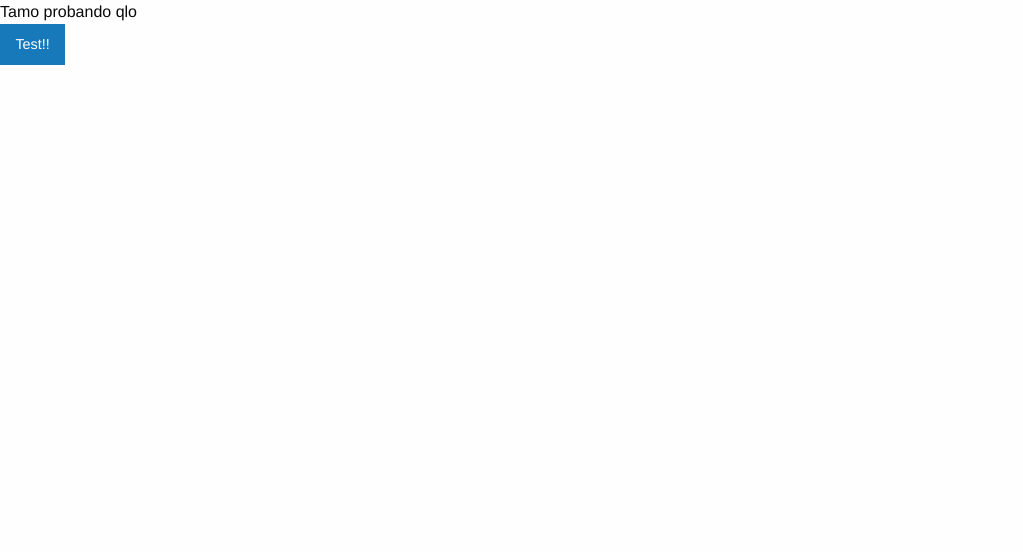
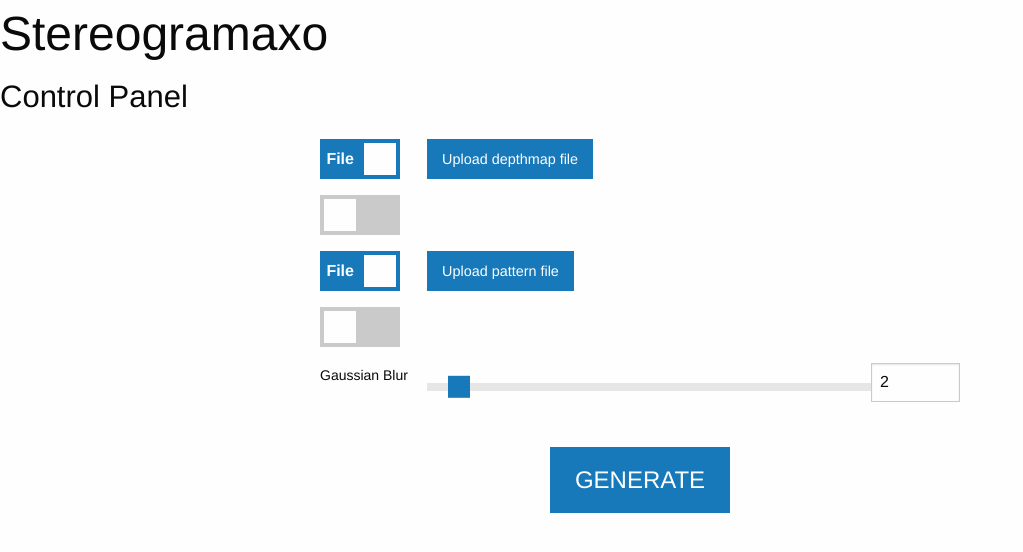
Before and after one commit to mexomagno/stereogramaxo, a PHP site: page / in a window 1280 px wide. Shown: the top 552 px of the page, without its empty margins (0-1023 px from the left). Run offline with PHP 8.4, Linux system fonts and the light colour scheme; some libraries are stand-ins or nearby versions.

Commit message:
Adding elements

```diff
--- a/WEB/index.php
+++ b/WEB/index.php
@@ -17,22 +17,154 @@
 		height: 100px;
 		border-radius: 50px;
 	}
+	.panel-hidden {
+		display: none;
+	}
+
+	#the-form {
+		max-width: 50%;
+		margin: 20px auto;
+	}
+	#title {
+
+	}
+
+	#submit {
+		margin: 20px auto;
+		font-size: 150%;
+	}
+
 	</style>
 </head>
 <body>
-	Tamo probando qlo
-	<form action="#"  onsubmit="return run_stereogramaxo();">
-		<input type="submit" class="button" value="Test!!">
+	<div id="title">
+		<h1>Stereogramaxo</h1>
+		<h3>Control Panel</h3>
+	</div>
+	<form action="#"  onsubmit="return run_stereogramaxo();" id="the-form">
+		<!-- Depthmap selector -->
+		<div class="grid-x">
+			<!-- switches -->
+			<div class="cell large-2">
+				<div class="switch large">
+				<input class="switch-input" id="dm-file-switch" type="radio" checked name="dm-switches" onchange="radio_changed(this, 'dm-file-input-panel', ['dm-text-panel']);">
+				<label class="switch-paddle" for="dm-file-switch">
+					<span class="show-for-sr">Depthmap</span>
+					<span class="switch-active" aria-hidden="true">File</span>
+				</label>
+				</div>
+				<div class="switch large">
+				<input class="switch-input" id="dm-text-switch" type="radio" name="dm-switches" onchange="radio_changed(this, 'dm-text-panel', ['dm-file-input-panel']);">
+				<label class="switch-paddle" for="dm-text-switch">
+					<span class="show-for-sr">Depthmap</span>
+					<span class="switch-active" aria-hidden="true">Text</span>
+				</label>
+				</div>
+			</div>
+			<!-- Panels -->
+			<div class="cell large-10">
+				<!-- File selector -->
+				<div id="dm-file-input-panel">
+					<label for="depthmap-file" class="button">Upload depthmap file</label>
+					<input type="file" id="depthmap-file" name="depthmap_file" class="show-for-sr">
+				</div>
+				<!-- Text input -->
+				<div id="dm-text-panel" class="panel-hidden">
+					<label for="depthmap-text"></label>
+					<input type="text" id="depthmap-text" name="depthmap_text" value="K paza">
+				</div>
+			</div>
+		</div>
+		<!-- Pattern selector -->
+		<div class="grid-x">
+			<!-- switches -->
+			<div class="cell large-2">
+				<div class="switch large">
+					<input class="switch-input" id="pattern-file-switch" type="radio" checked name="pattern-switches" onchange="radio_changed(this, 'pattern-file-input-panel', ['pattern-dots-settings-panel']);">
+					<label class="switch-paddle" for="pattern-file-switch">
+						<span class="show-for-sr">Patterns</span>
+						<span class="switch-active" aria-hidden="true">File</span>
+					</label>
+				</div>
+				<div class="switch large">
+					<input class="switch-input" id="pattern-dots-switch" type="radio" name="pattern-switches" onchange="radio_changed(this, 'pattern-dots-settings-panel', ['pattern-file-input-panel']);">
+					<label class="switch-paddle" for="pattern-dots-switch">
+						<span class="show-for-sr">Patterns</span>
+						<span class="switch-active" aria-hidden="true">Dots</span>
+					</label>
+				</div>
+			</div>
+			<!-- Panels -->
+			<div class="cell large-10">
+				<div id="pattern-file-input-panel">
+					<label for="pattern-file" class="button">Upload pattern file</label>
+					<input type="file" id="pattern-file" name="pattern_file" class="show-for-sr">
+				</div>
+				<div id="pattern-dots-settings-panel" class="panel-hidden">
+					<label for="dots-probability-slider">Probability of dot aparition</label>
+					<div class="grid-x">
+						<div class="cell large-10">
+							<div class="slider" data-slider data-initial-start=40 data-step="1">
+								<span class="slider-handle" data-slider-handle role="slider" tabindex="1" aria-controls="dot-probability-slider"></span>
+							</div>
+						</div>
+						<div class="cell large-2">
+							<input type="number" id="dot-probability-slider" name="dot_probability">
+						</div>
+					</div>
+				</div>
+			</div>
+		</div>
+		<!-- Blur selector -->
+		<div class="grid-x">
+			<!-- label -->
+			<div class="cell large-2">
+				<label for="blur-slider">Gaussian Blur</label>
+			</div>
+			<!-- slider -->
+			<div class="cell large-10">
+				<div class="grid-x">
+					<div class="cell large-10">
+						<div class="slider" data-slider data-initial-start="2" data-step="1" data-position-value-function="pow" data-non-linear-base="5">
+							<span class="slider-handle" data-slider-handle role="slider" tabindex="1" aria-controls="blur-slider"></span>
+						</div>
+					</div>
+					<div class="cell large-2">
+						<input type="number" id="blur-slider" name="blur">
+					</div>
+				</div>
+			</div>
+		</div>
+
+
+		<!-- Submit -->
+		<div class="grid-x">
+				<input id="submit" type="submit" class="button" value="GENERATE">
+		</div>
 	</form>
+
+
+
+<!--
+
+
+
+
 	<div id="response"></div>
 	<img id="generated-image">
 	<video id="loading-icon" autoplay loop muted poster="loading.webm">
 		<source type="video/webm" src="https://giant.gfycat.com/AppropriateSpotlessAdouri.webm">
 	</video>
+
+ -->
+
+
 	<script src="https://code.jquery.com/jquery-3.3.1.min.js"></script>
 	<script src="https://cdnjs.cloudflare.com/ajax/libs/foundation/6.4.3/js/foundation.min.js"></script>
 	<script>
+
 	$(document).foundation();
+
 	function run_stereogramaxo(){
 		// Show loading
 		$("#loading-icon").css("display", "block");
@@ -55,6 +187,26 @@
 		return false;
 	}
 
+	/**
+	To be triggered when a radio input is selected.
+	It activates the associated panel id and hides every other element in ids_to_hide
+	**/
+	function radio_changed(radio_element, associated_panel_id, ids_to_hide){
+		console.log("radio element:" + radio_element + ", panel: " + associated_panel_id + ", ids to hide: " + ids_to_hide);
+		if (!$(radio_element).is(":checked"))
+			return;
+		var ids = ids_to_hide;
+		if (ids_to_hide.constructor != Array)
+			ids = Array(ids_to_hide);
+		// Hide elements
+		for (id of ids){
+			console.log("Will hide " + id);
+			$("#" + id).css("display", "none");
+		}
+		// Show this radio's panel
+		$("#" + associated_panel_id).css("display", "block");
+	}
+
 	</script>
 </body>
 </html>
```
